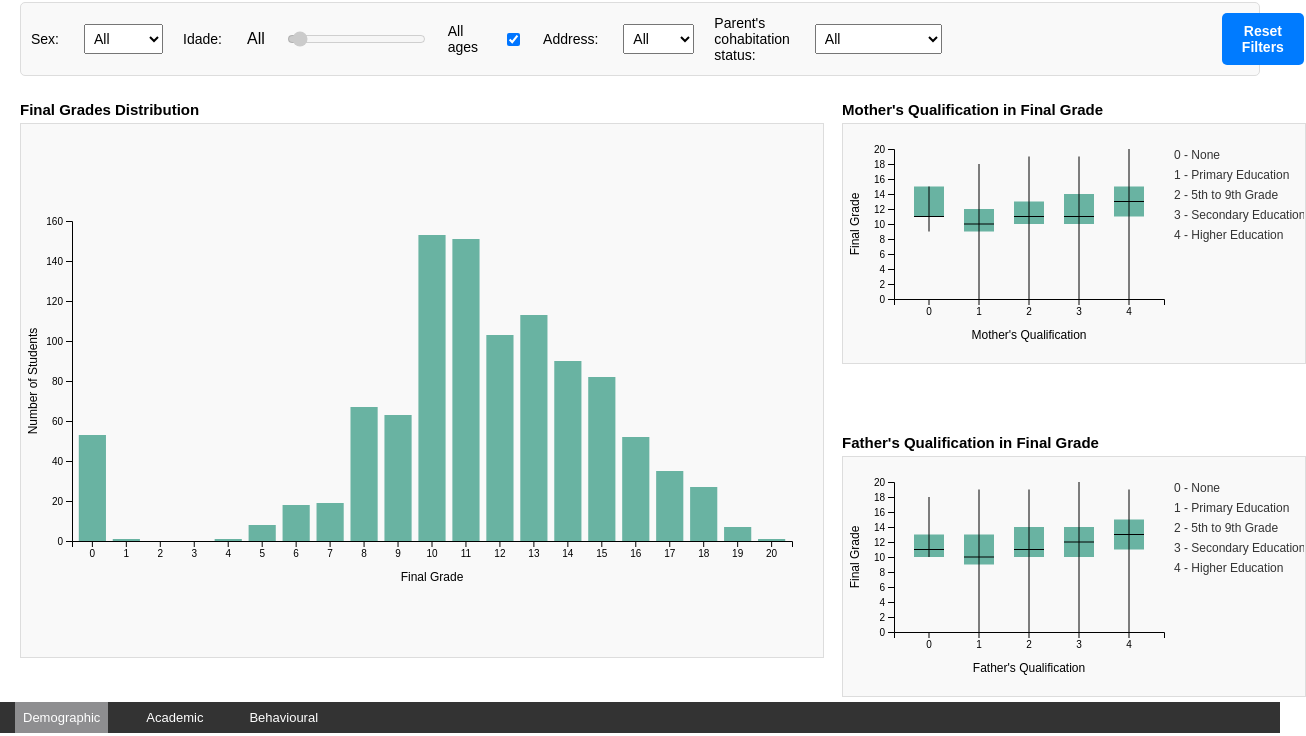
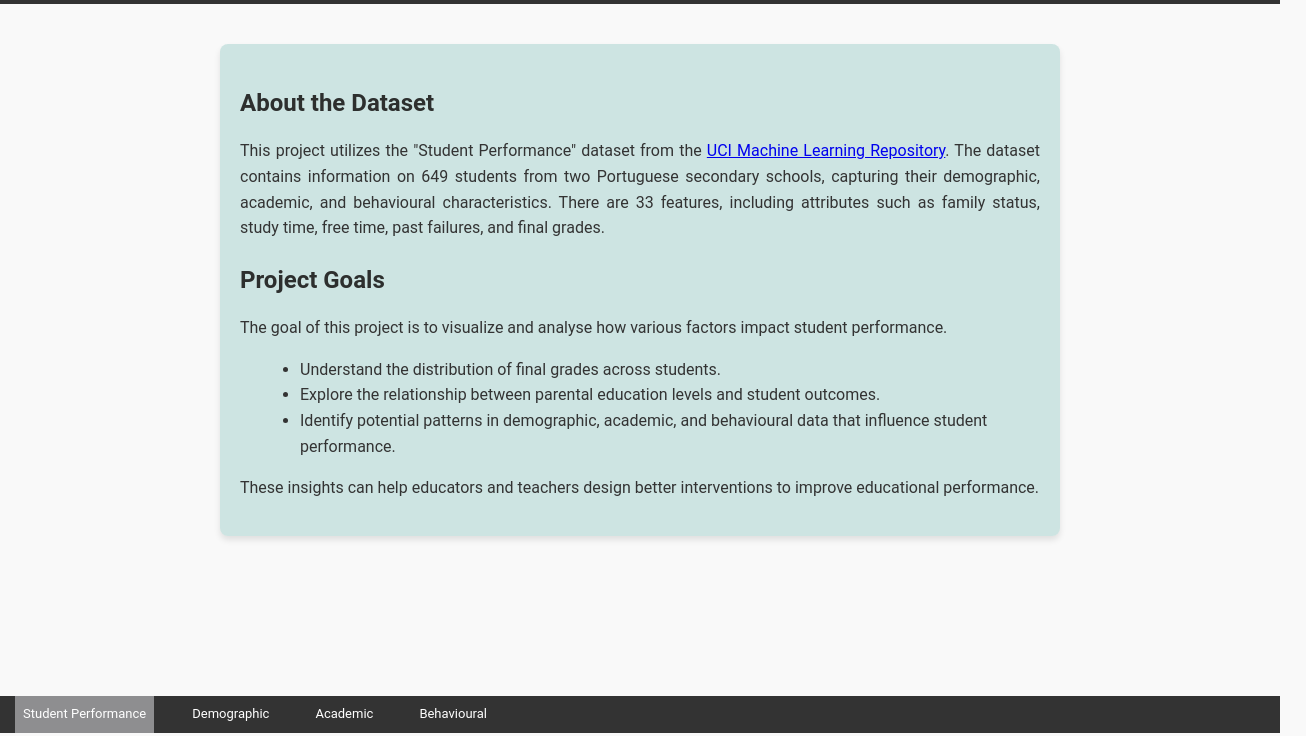
Before and after one commit to Manuel-Diaz17/Student-Performance_VI, a plain HTML site: page index.html in a window 1280 px wide. Shown: the part 67-803 px from the top of the page, 1306 px wide, since content can reach past the window. Drawn offline with nearby package versions, Linux system fonts and the light colour scheme.

Commit message:
about added

```diff
--- /dev/null
+++ b/css/index.css
@@ -0,0 +1,100 @@
+/* Global Styles */
+body {
+    font-family: 'Roboto', Arial, sans-serif;
+    line-height: 1.6;
+    margin: 0;
+    padding: 0;
+    background-color: #f9f9f9;
+    color: #333;
+}
+
+/* Header */
+header {
+    background-color: #333;
+    color: white;
+    text-align: center;
+    padding: 10px 0;
+    font-size: 8px;
+}
+
+
+header h1 {
+    margin: 0;
+    font-size: 2rem;
+}
+
+p {
+    text-align: justify;
+}
+
+
+/* About Section */
+#about-dataset {
+    background: #69b3ac4d;
+    padding: 20px;
+    margin: 40px auto;
+    max-width: 800px;
+    box-shadow: 0 4px 6px rgba(0, 0, 0, 0.1);
+    border-radius: 8px;
+}
+
+#about-dataset h2 {
+    color: #2d2f2e;
+    margin-bottom: 10px;
+}
+
+#about-dataset p {
+    margin-bottom: 15px;
+}
+
+#about-dataset ul {
+    margin-left: 20px;
+    list-style: disc;
+}
+
+.navbar {
+    background-color: #333;
+    color: white;
+    text-align: center;
+    position: fixed;
+    width: 100%;
+    bottom: 0;
+}
+
+.navbar a {
+    float: left;
+    color: white;
+    display: block;
+    text-decoration: none;
+    padding: 8px 8px;
+    margin: 0 15px;
+    font-size: 13px;
+}
+
+.navbar a:hover {
+    text-decoration: underline;
+}
+
+.navbar a.active {
+    background-color: #8e8e90; /* Cor de destaque */
+    color: white;
+}
+
+/* Main Content */
+main {
+    max-width: 1200px;
+    margin: 20px auto;
+    padding: 20px;
+    background: #ffffff;
+    border-radius: 8px;
+    box-shadow: 0 4px 6px rgba(0, 0, 0, 0.1);
+}
+
+/* Footer */
+footer {
+    text-align: center;
+    padding: 10px;
+    background-color: #333;
+    color: white;
+    margin-top: 20px;
+}
--- a/index.html
+++ b/index.html
@@ -4,72 +4,39 @@
     <meta charset="UTF-8">
     <meta name="viewport" content="width=device-width, initial-scale=1.0">
     <title>Student Performance Visualization</title>
-    <link rel="stylesheet" href="./css/demographic.css">
+    <link rel="stylesheet" href="./css/index.css">
     <script src="https://d3js.org/d3.v7.min.js"></script>
 </head>
 <body>
     <header>
-        <h1>Student Performance Visualization - Demographic Data</h1>
+        <h1>Student Performance Visualization</h1>
     </header>
-    <main>
-        <div id="filters">
-            <label for="sex-filter">Sex:</label>
-            <select id="sex-filter">
-                <option value="all">All</option>
-                <option value="M">Male</option>
-                <option value="F">Female</option>
-            </select>
-
-
-                <label for="age-filter">Idade:</label>
-                <span id="age-value">All</span> <!-- Exibe a idade selecionada -->
-                <input type="range" id="age-filter" min="15" max="22" value="15">
-                <label for="all-ages">All ages</label>
-                <input type="checkbox" id="all-ages" name="all-ages">
-
-
-            <label for="address-filter">Address:</label>
-            <select id="address-filter">
-                <option value="all">All</option>
-                <option value="U">Urban</option>
-                <option value="R">Rural</option>
-            </select>
-
-            <label for="pstatus-filter">Parent's cohabitation status:</label>
-            <select id="pstatus-filter">
-                <option value="all">All</option>
-                <option value="T">Living Together</option>
-                <option value="A">Apart</option>
-            </select>
-
-            <button id="reset-filters">Reset Filters</button>
-        </div>
-        <div id="container">
-            <!-- Visualização 1: Bar Chart - Distribuição das notas-->
-            <div id="left-panel">
-                <h3>Final Grades Distribution</h2>
-                <div id="bar-chart"></div>
-            </div>
-
-            <!-- Visualização 2 e 3: Box Plot - Formação do pai e da mãe-->
-            <div id="right-panel">
-                <div class="boxplot-container">
-                    <h3>Mother's Qualification in Final Grade</h2>
-                    <div id="boxplot-mother"></div>
-                </div>
-                <div class="boxplot-container">
-                    <h3>Father's Qualification in Final Grade</h2>
-                    <div id="boxplot-father"></div>
-                </div>
-            </div>
-            <div id="tooltip" style="position: absolute; opacity: 0; background: white; border: 1px solid #ddd; border-radius: 5px; padding: 5px; pointer-events: none;"></div>
-        </div>
-    </main>
+    <section id="about-dataset">
+        <h2>About the Dataset</h2>
+        <p>
+            This project utilizes the "Student Performance" dataset from the
+            <a href="https://archive.ics.uci.edu/ml/datasets/Student+Performance" target="_blank">UCI Machine Learning Repository</a>.
+            The dataset contains information on 649 students from two Portuguese secondary schools, capturing their demographic, academic, and behavioural characteristics.
+            There are 33 features, including attributes such as family status, study time, free time, past failures, and final grades.
+        </p>
+        <h2>Project Goals</h2>
+        <p>
+            The goal of this project is to visualize and analyse how various factors impact student performance.
+        </p>
+        <ul>
+            <li>Understand the distribution of final grades across students.</li>
+            <li>Explore the relationship between parental education levels and student outcomes.</li>
+            <li>Identify potential patterns in demographic, academic, and behavioural data that influence student performance.</li>
+        </ul>
+        <p>
+            These insights can help educators and teachers design better interventions to improve educational performance.
+        </p>
+    </section>
     <div class="navbar">
-        <a href="index.html" class="active" id="demographic-link">Demographic</a>
-        <a href="academic.html" id="academic-link">Academic</a>
-        <a href="behavioural.html" id="behavioral-link">Behavioural</a>
+        <a href="index.html" class="active" id="index-link" aria-label="Go to Student Performance page">Student Performance</a>
+        <a href="demographic.html" id="demographic-link" aria-label="Go to Demographic page">Demographic</a>
+        <a href="academic.html" id="academic-link" aria-label="Go to Academic page">Academic</a>
+        <a href="behavioural.html" id="behavioral-link" aria-label="Go to Behavioural page">Behavioural</a>
     </div>
-    <script src="./scripts/demographic.js"></script>
 </body>
 </html>
```
Also changed, not shown: academic.html (+2 -1 lines), behavioural.html (+2 -1 lines), demographic.html (added, +76 -0 lines).
